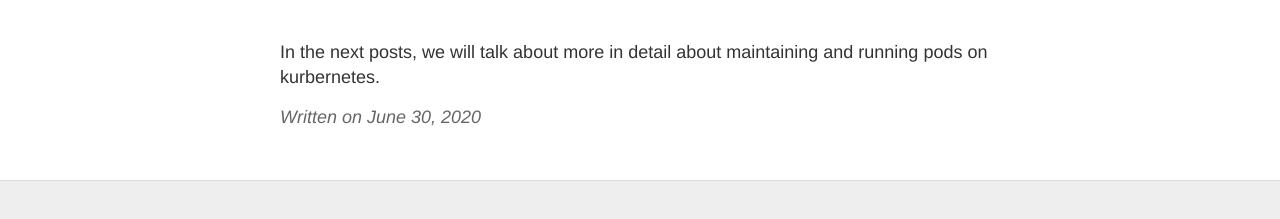
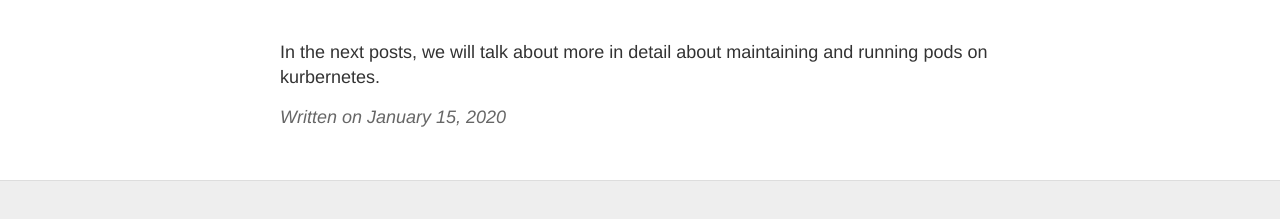
Before and after one commit to kaydee-edb/KarthikDulam.github.io, a Jekyll site: the page built from _posts/2020-06-30-Kubernetes-Getting-Started.md, in a window 1280 px wide. Shown: the part 1598-1817 px from the top of the page. Built offline with Jekyll 4.4.1, drawn with Linux system fonts in a browser that asks for light colours.

Commit message:
Update 2020-06-30-Kubernetes-Getting-Started.md

```diff
--- a/_posts/2020-06-30-Kubernetes-Getting-Started.md
+++ b/_posts/2020-06-30-Kubernetes-Getting-Started.md
@@ -2,7 +2,7 @@
 layout: post
 title: "Kubernetes - Getting Started"
 excerpt_separator: <!--more-->
-date: 2020-06-30
+date: 2020-01-15
 ---
 
 This my repository for learnings related to Kubernetes. This post would include how to create a YAML definition files for kubernetes and also some basic commands which can be used to deploy the YAML and get the status on the pods.
```
